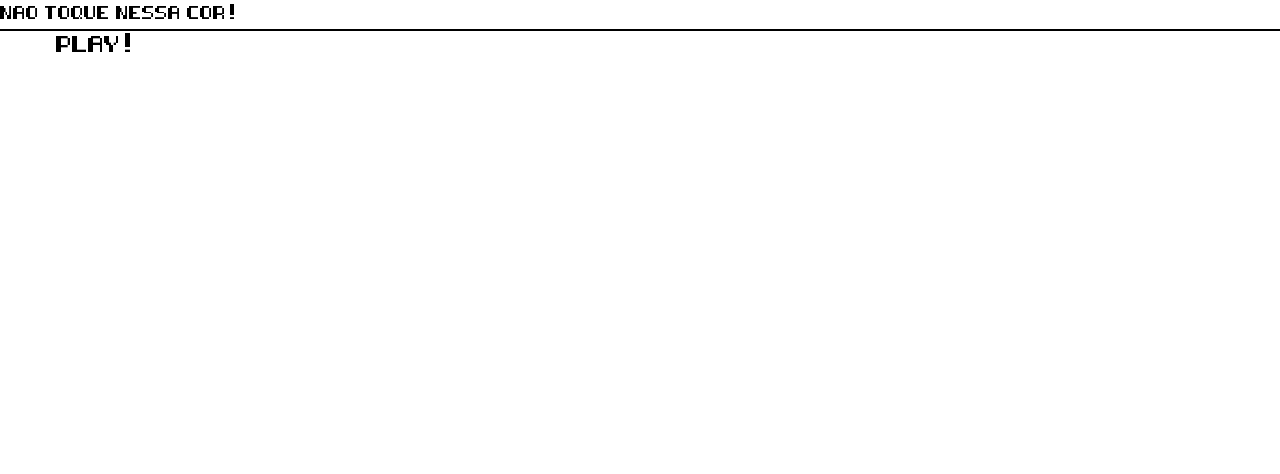
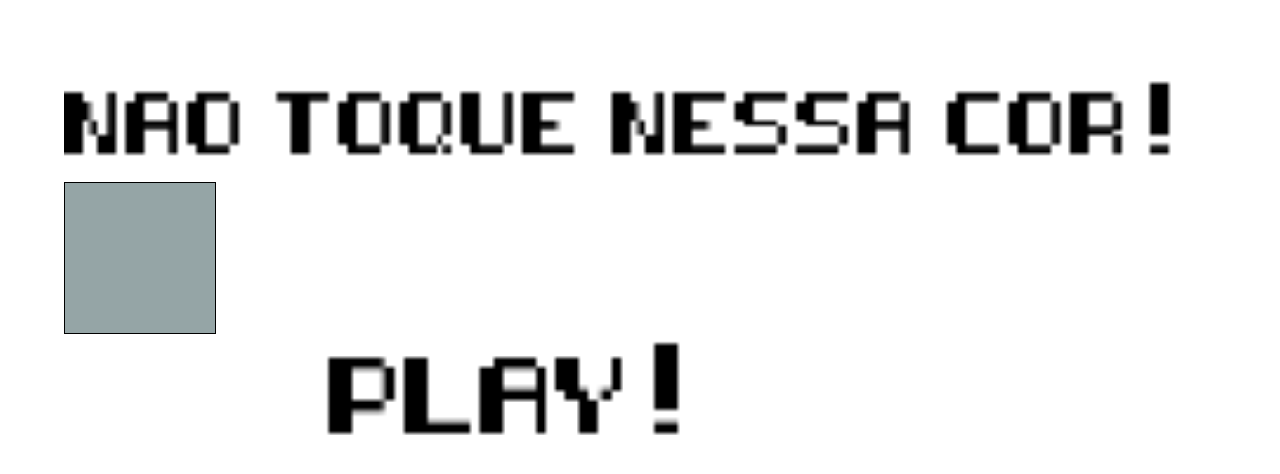
Before and after one commit to rodolfodmn/touchTheColor, a plain HTML site: page index.html in a window 1280 px wide. Drawn offline with Linux system fonts and the light colour scheme.

Commit message:
choose init color

```diff
--- a/css/index.css
+++ b/css/index.css
@@ -8,4 +8,12 @@
 }
 #cor{
 	border:1px solid #000;
+	width:150px;
+	height:150px;
 }
+#ini {
+	margin: 5%;
+  display: flex;
+  flex-direction: column;
+  justify-content: center;
+}
--- a/index.html
+++ b/index.html
@@ -6,7 +6,7 @@
     </head>
     <body>
         <div class="app">
-            <div id="ini">
+            <div id="ini" class="flex-container">
                 <img id="nao" src="img/nao.png">
                 <div id="cor"></div>
                 <img id="play" src="img/play.png">
--- a/js/gameScreen.js
+++ b/js/gameScreen.js
@@ -1,4 +1,5 @@
 import configs from './configs.js'
+import player from './player.js'
 
 var gameScreen = (function () {
 
@@ -9,10 +10,10 @@ var gameScreen = (function () {
         ctx.clearRect(0, 0, configs.screenW, configs.screenH);
         ctx.fillStyle = "#000";
         ctx.font = "35px Arial";
-        ctx.fillText("lifes: " + (lifes), 12, 32);
+        ctx.fillText("Vidas: " + (player.lifes), 12, 32);
         ctx.fillStyle = "#f00";
         ctx.font = "35px Arial";
-        ctx.fillText("lifes: " + (lifes), 10, 30);
+        ctx.fillText("Vidas: " + (player.lifes), 10, 30);
     }
 
     function colorCollide() {
@@ -24,7 +25,7 @@ var gameScreen = (function () {
     }
 
     function takeLife() {
-        lifes--
+        player.lifes--
     }
 
     function endGame() {
@@ -39,7 +40,7 @@ var gameScreen = (function () {
         var ctx = canvas.getContext("2d");
         ctx.fillStyle = "#FF0000";
         ctx.fillRect(0, 0, canvas.width, canvas.height);
-        if (lifes >= 4) {
+        if (player.lifes >= 4) {
             update();
 
         } else {
@@ -57,4 +58,4 @@ var gameScreen = (function () {
 
 })()
 
-export default screen
+export default gameScreen
--- a/js/startScreen.js
+++ b/js/startScreen.js
@@ -1,6 +1,16 @@
+import configs from './configs.js'
+
 var startScreen = (function () {
     function init() {
-        console.log('init startScreen')
+        document.querySelector('#cor').style.background = chooseColor()
+    }
+
+    function chooseColor() {
+        return configs.colors[
+            Math.floor(
+                Math.random() * configs.colors.length - 1
+            )
+        ]
     }
 
     return {
```
